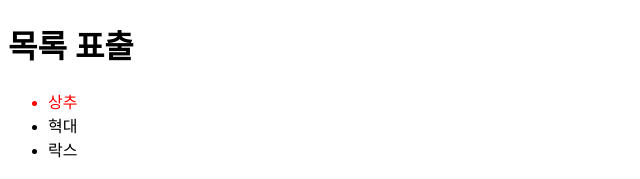
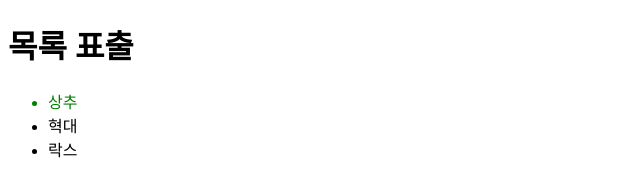
Before and after one commit to osparking/learn-react, a React (Vite) app: page / in a window 1280 px wide. Shown: the top 179 px of the page, without its empty margins (0-640 px from the left). Built offline with nearby package versions, Linux system fonts and the light colour scheme.

Commit message:
style using arrow function

```diff
--- a/src/topics/App3.jsx
+++ b/src/topics/App3.jsx
@@ -1,4 +1,3 @@
-
 const App3 = () => {
   const products = [
     { name: "상추", id: 1, isPerishable: true },
@@ -6,14 +5,21 @@ const App3 = () => {
     { name: "락스", id: 3, isPerishable: false },
   ];
 
-const items = products.map((product) => (
-  <li
-    key={product.id}
-    style={{ color: product.isPerishable ? "red" : "black" }}
-  >
-    {product.name}
-  </li>
-));
+  const itemStyle = (flag) => {
+    color: flag ? "hotpink" : "black";
+  };
+
+  const style = (p) => {
+    return {
+      color: p.isPerishable ? "green" : "black",
+    };
+  };
+
+  const items = products.map((product) => (
+    <li key={product.id} style={style(product)}>
+      {product.name}
+    </li>
+  ));
 
   return (
     <>
```
